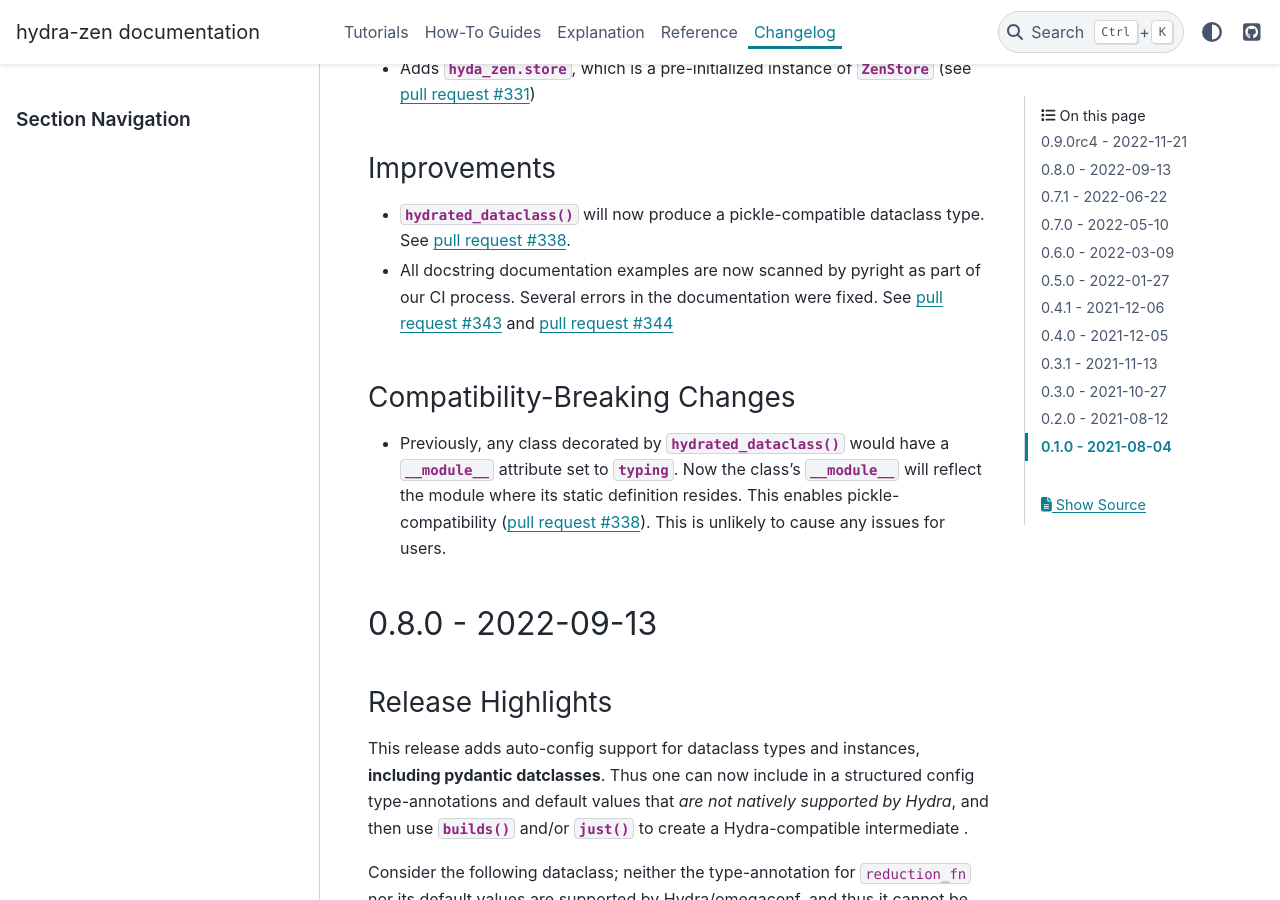
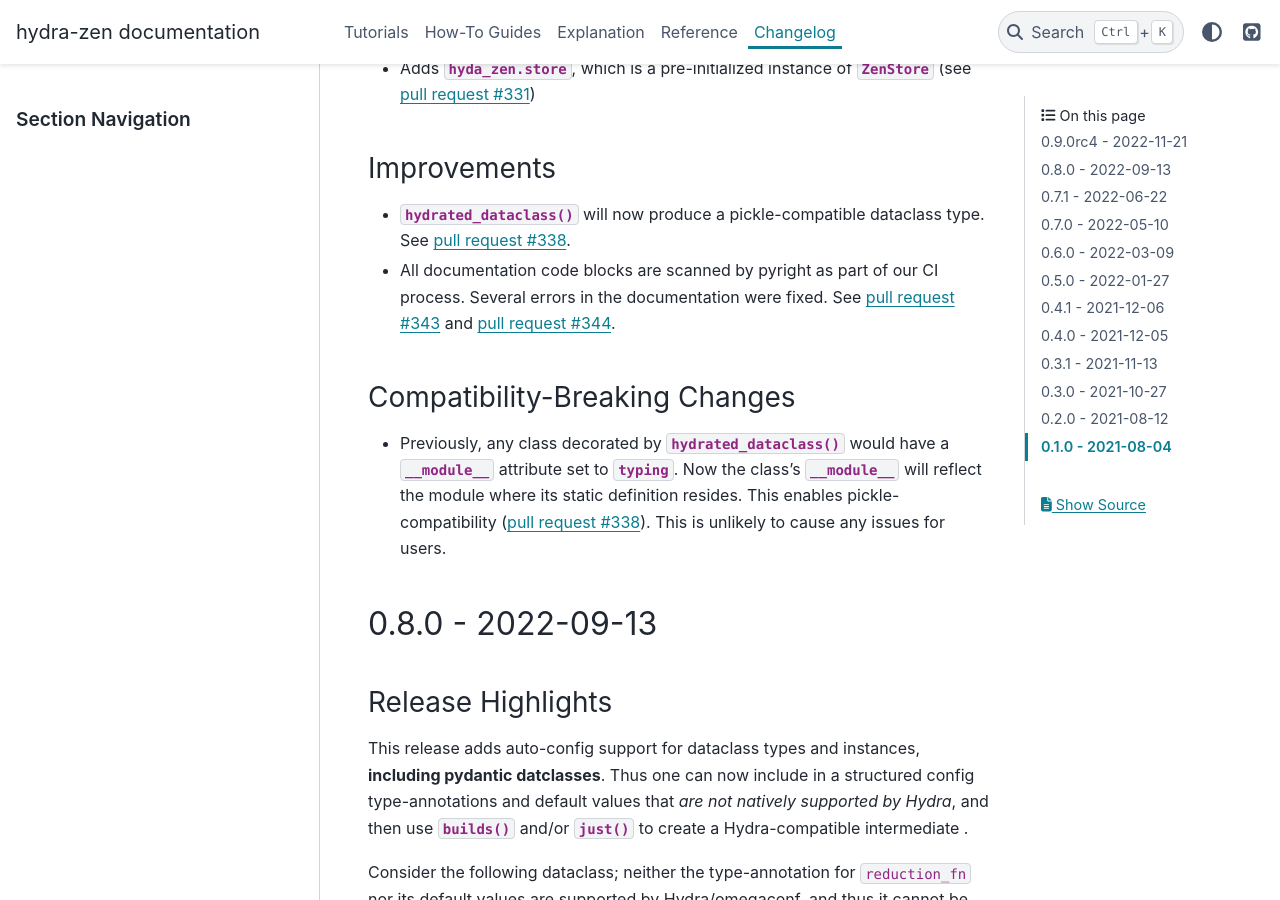
Before and after one commit to mit-ll-responsible-ai/hydra-zen, a Sphinx documentation site: the page built from docs/source/changes.rst, in a window 1280 px wide and 900 px high, scrolled down 2670 px. Built offline with Sphinx 7.4.7 and the PyData theme 0.15.4, drawn with Linux system fonts in a browser that asks for light colours; the version number could not be read and is left out.

Commit message:
update changelog

```diff
--- a/docs/source/changes.rst
+++ b/docs/source/changes.rst
@@ -121,7 +121,7 @@ New Features
 Improvements
 ------------
 - :func:`~hydra_zen.hydrated_dataclass` will now produce a pickle-compatible dataclass type. See :pull:`338`.
-- All docstring documentation examples are now scanned by pyright as part of our CI process. Several errors in the documentation were fixed. See :pull:`343` and :pull:`344`
+- All documentation code blocks are scanned by pyright as part of our CI process. Several errors in the documentation were fixed. See :pull:`343` and :pull:`344`.
 
 Compatibility-Breaking Changes
 ------------------------------
```
